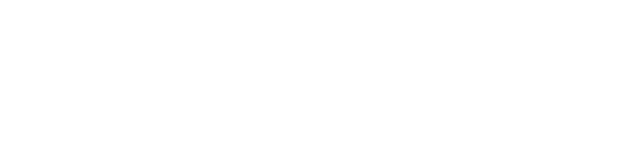
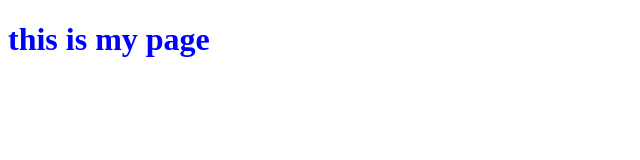
Before and after one commit to Ihsanatteya2021/demo, a plain HTML site: page index.html in a window 1280 px wide. Shown: the whole page, without its empty margins (0-640 px from the left). Drawn offline with Linux system fonts and the light colour scheme.

Commit message:
style.html

```diff
--- a/index.html
+++ b/index.html
@@ -7,6 +7,6 @@
     <title>Document</title>
 </head>
 <body>
-
+     <h1 style="color: blue;"> this is my page </h1>
 </body>
 </html>
```
Also changed, not shown: style.html (added).
